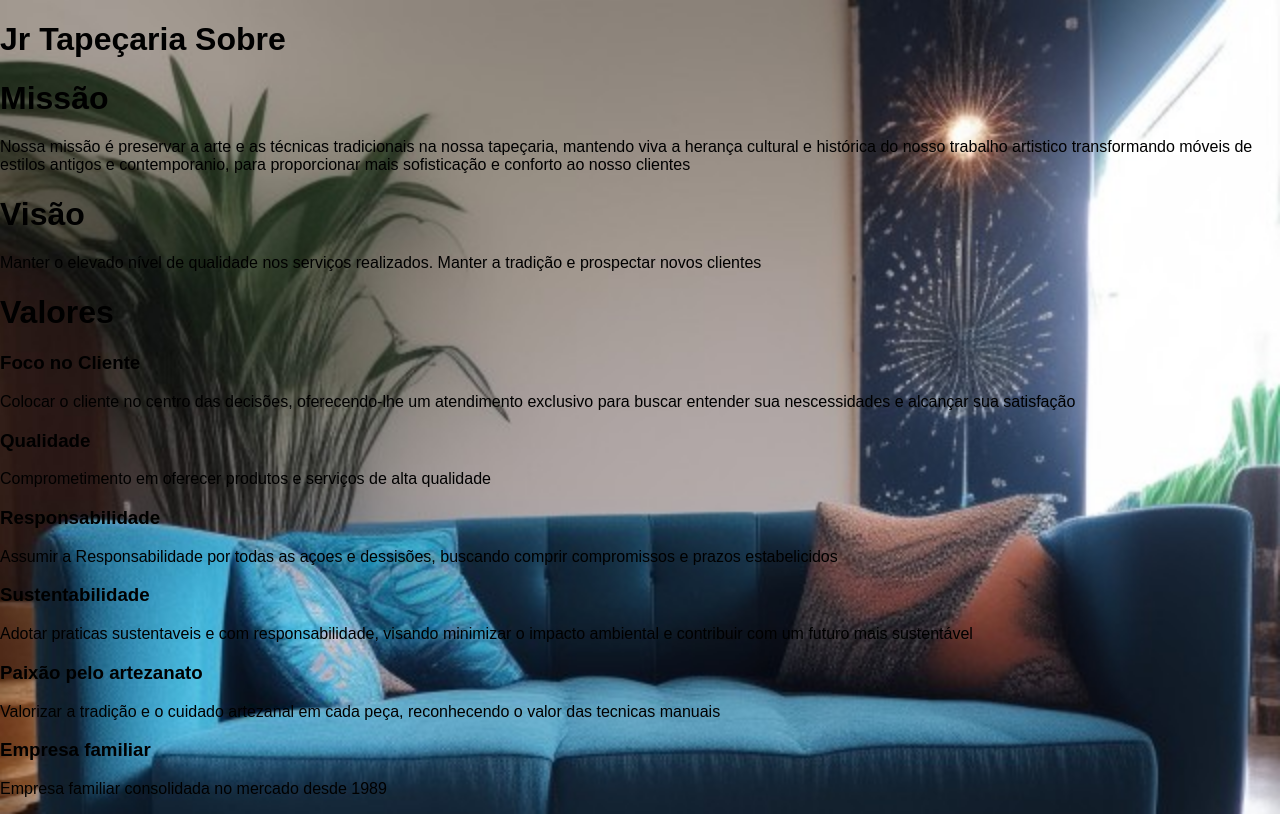
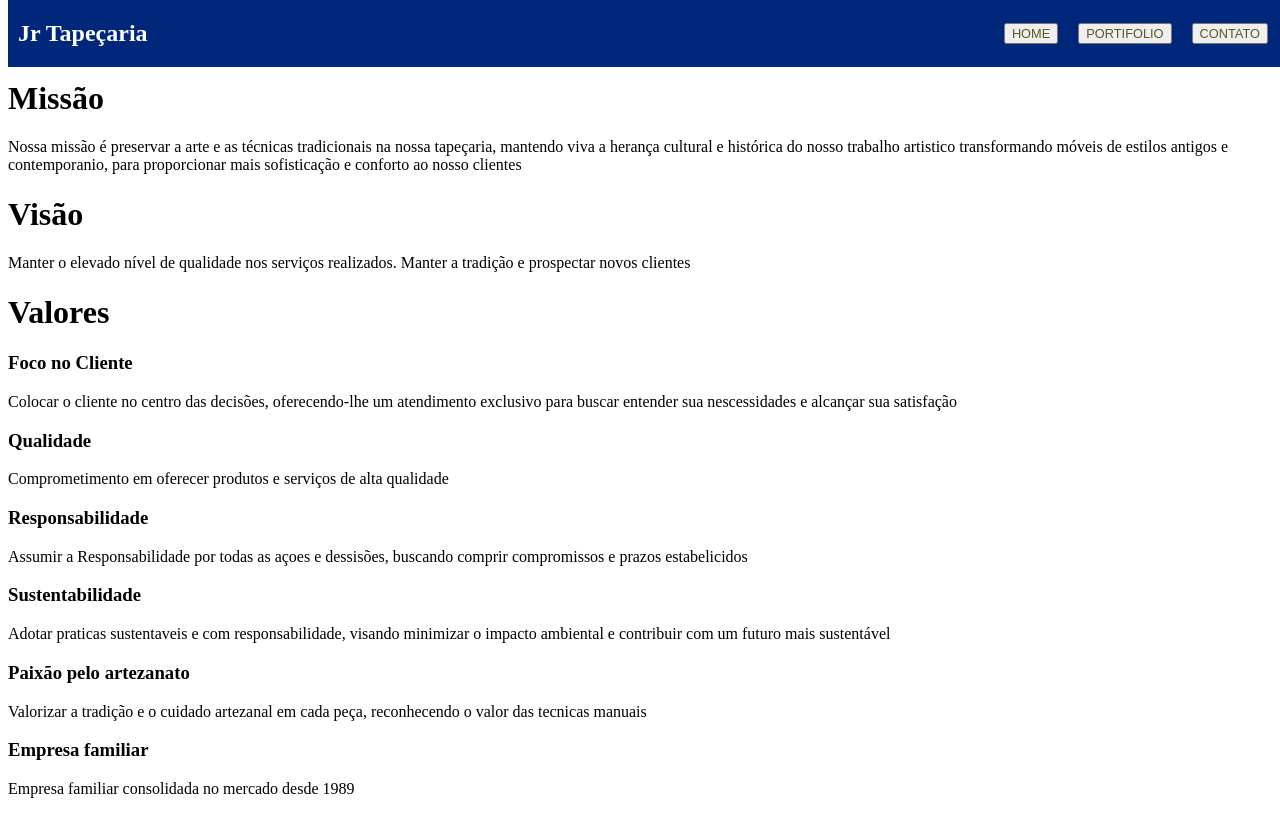
Before and after one commit to Otuada/Jrtapecaria, a React (Create React App) app: page /Sobre in a window 1280 px wide. Built offline with nearby package versions, Linux system fonts and the light colour scheme.

Commit message:
refazendo tudo

```diff
--- a/src/Components/Header/Header.js
+++ b/src/Components/Header/Header.js
@@ -0,0 +1,49 @@
+import React from "react";
+import { goToContanto, goToSobre, goToPortifolio, goToHome } from '../../Routes/Coordinator';
+import { useNavigate } from "react-router-dom"
+import { DivBotoes, DivHeader } from "./styled";
+
+
+export const HeaderFixo = () =>{
+
+
+    const navigate = useNavigate()
+
+    const toContato = () =>{
+        goToContanto(navigate)
+    }
+
+    const toPortifolio = () => {
+      goToPortifolio(navigate)
+    }
+
+    const toSobre = () =>{
+        goToSobre(navigate)
+    }
+
+    const toHome = () =>{
+        goToHome(navigate)
+    }
+    return (
+<div>
+    <DivHeader>
+
+
+           <img src='../../img/74061e09-1d09-42c2-91c5-470dc9021be8.jpg' alt="Logo Jr" onClick={toPortifolio}/>
+
+
+    <DivBotoes>
+    <nav>
+        <ul>
+            <li ><button  onClick={toSobre}>Sobre Nós</button></li>
+            <li ><button  onClick={toPortifolio}>Portifolio</button></li>
+            <li ><button  onClick={toContato}>Contato</button></li>
+        </ul>
+    </nav>
+
+
+    </DivBotoes>
+    </DivHeader>
+    </div>
+    )
+}
--- /dev/null
+++ b/src/Components/Header/styled.js
@@ -0,0 +1,48 @@
+import styled from "styled-components";
+
+
+export const DivBotoes = styled.nav`
+   ul {
+      margin: 0;
+      padding: 0;
+      list-style: none;
+      display: flex;
+      align-items: center;
+   }
+
+   ul li {
+      margin-right: 30px;
+   }
+
+   ul li button {
+      font-size: 1vw;
+      text-transform: uppercase;
+      color: #5D561F;
+      text-decoration: none;
+      cursor: pointer;
+   }
+
+   ul li button:hover {
+      text-decoration: blink;
+   }
+
+   header {
+      margin: 20px;
+   }
+`;
+
+export const DivHeader = styled.div`
+   background-color: #00277A;
+   position: fixed;
+   top: 0;
+   left: 0;
+   right: 0;
+   width: 100%;
+   z-index: 100;
+   padding: 20px;
+   display: flex;
+   justify-content: space-between;
+   align-items: center;
+   flex-direction: row;
+   color: #fff;
+`;
--- a/src/Paginas/Contato/contato.js
+++ b/src/Paginas/Contato/contato.js
@@ -1,10 +1,47 @@
 import React from "react";
+import { goToSobre, goToHome, goToPortifolio } from "../../Routes/Coordinator";
+import { useNavigate } from "react-router-dom";
+import { DivBotoes, DivHeader } from "./styled"
 
 export const Contato =() =>{
+
+    const navigate = useNavigate()
+
+
+    const toSobre = () => {
+      goToSobre(navigate)
+    }
+
+    const toHome = () =>{
+        goToHome(navigate)
+    }
+
+    const toPortifolio = () => {
+        goToPortifolio(navigate)
+      }
+
     return(
         <div>
+            <DivHeader>
+        <DivBotoes>
+          <header>
+               <h1>Jr Tapeçaria</h1>
+          </header>
+        </DivBotoes>
+        <DivBotoes>
+        <nav>
+            <ul>
+                <li ><button  onClick={toHome}>Home</button></li>
+                <li ><button  onClick={toSobre}>Sobre nós</button></li>
+                <li ><button  onClick={toPortifolio}>Portifolio</button></li>
+            </ul>
+        </nav>
+
+
+        </DivBotoes>
+        </DivHeader>
             <div>
-                <h1>Contato</h1>
+
             </div>
         </div>
     )
--- a/src/Paginas/Home/home.js
+++ b/src/Paginas/Home/home.js
@@ -1,7 +1,6 @@
 import React from "react"
-import { useNavigate } from "react-router-dom"
-import { goToContanto, goToSobre, goToPortifolio } from "../../Routes/Coordinator"
-import { DivBotoes, DivFundo, DivHeader,Section, FirstBackground, SecondBackground} from "./styled"
+import { BodyFundo,  Section } from "./styled"
+import { HeaderFixo } from "../../Components/Header/Header"
 
 
 
@@ -9,45 +8,16 @@ import { DivBotoes, DivFundo, DivHeader,Section, FirstBackground, SecondBackgrou
 
 export const Home = () =>{
 
-    const navigate = useNavigate()
 
-    const toContato = () =>{
-        goToContanto(navigate)
-    }
+    return(
+      <BodyFundo>
 
-    const toPortifolio = () => {
-      goToPortifolio(navigate)
-    }
-
-    const toSobre = () =>{
-        goToSobre(navigate)
-    }
-    return(
-      <DivFundo>
-
-       <DivHeader>
-        <DivBotoes>
-          <header>
-               <h1>Jr Tapeçaria</h1>
-          </header>
-        </DivBotoes>
-        <DivBotoes>
-        <nav>
-            <ul>
-                <li ><button  onClick={toSobre}>Jr Tapeçaria</button></li>
-                <li ><button  onClick={toPortifolio}>Portifolio</button></li>
-                <li ><button  onClick={toContato}>Contato</button></li>
-            </ul>
-        </nav>
-
-
-        </DivBotoes>
-        </DivHeader>
+       <HeaderFixo></HeaderFixo>
 
         <Section>
 
 
-            <h1>🛋 JR Tapeçaria - Três Décadas de Excelência em Estofados Residenciais 🛋</h1>
+            <h4> JR Tapeçaria - Três Décadas de Excelência em Estofados Residenciais </h4>
             <div id="cartao">
 
             <p className="card">Dê vida aos seus estofados com a perícia de uma equipe que acumula mais de trinta
@@ -96,7 +66,7 @@ export const Home = () =>{
 
 
 
-        </DivFundo>
+        </BodyFundo>
 
 
 
--- a/src/Paginas/Home/styled.js
+++ b/src/Paginas/Home/styled.js
@@ -1,34 +1,6 @@
 import styled from "styled-components";
 
-export const DivBotoes = styled.nav`
-   ul {
-      margin: 0;
-      padding: 0;
-      list-style: none;
-      display: flex;
-      align-items: center;
-   }
 
-   ul li {
-      margin-right: 20px;
-   }
-
-   ul li button {
-      font-size: 1vw;
-      text-transform: uppercase;
-      color: #5D561F;
-      text-decoration: none;
-      cursor: pointer;
-   }
-
-   ul li button:hover {
-      text-decoration: blink;
-   }
-
-   header {
-      margin: 10px;
-   }
-`;
 
 export const Section = styled.section`
   width: 100%;
@@ -36,13 +8,10 @@ export const Section = styled.section`
   border: 1px solid #ddd;
   border-radius: 8px;
   box-shadow: 2px 10px 10px rgba(0, 0, 5, 0.1);
-  margin: 500px 0;
-  padding: 0;
+  margin: 350px 0 0 0;
+  //padding: 0;
 
-  .card-container {
-  display: flex;
-  flex-wrap: wrap;
-}
+
 
 .card {
   background-color: #fff;
@@ -52,8 +21,8 @@ export const Section = styled.section`
   margin: 10px;
   box-shadow: 0 4px 8px 0 rgba(0, 0, 0, 0.2);
   transition: 0.3s;
-  width: calc(33.33% - 20px); /* Calcula 1/3 da largura menos margens */
-  font-size: 16px; /* Tamanho da fonte */
+  width: calc(37% - 20px); /* Calcula 1/3 da largura menos margens */
+  font-size: 19px; /* Tamanho da fonte */
 }
 
 .card:hover {
@@ -63,7 +32,15 @@ export const Section = styled.section`
 }
 `
 
-export const DivFundo = styled.body`
+export const BodyFundo = styled.div`
+
+
+    background-image: url('../../img/3ded0ee9-29ec-4298-812b-75ed7582f2cf.jpg');
+
+    background-attachment: fixed;
+    background-position: center center;
+    margin: 0;
+    padding: 0;
    display: flex;
    flex-wrap: wrap;
    justify-content: center;
@@ -90,7 +67,7 @@ export const DivHeader = styled.div`
    color: #fff;
 `;
 
-export const FirstBackground = styled.div`
+export const FirstBackground = styled.div`//teste
   background-image: url('../../img/sofa5.jpeg');
   background-size: cover;
   background-repeat: no-repeat;
@@ -103,7 +80,7 @@ export const FirstBackground = styled.div`
 `;
 
 
-export const SecondBackground = styled.div`
+export const SecondBackground = styled.div`//teste
   background-image: url('../../img/qmaxlb_bfb7a8ecd23448fa37210dc0deb29936fbd09769.jpg'); // Substitua com o caminho da sua segunda imagem
   background-size: cover;
   background-repeat: no-repeat;
--- a/src/Paginas/Portifolio/Portifolio.js
+++ b/src/Paginas/Portifolio/Portifolio.js
@@ -1,12 +1,54 @@
 import React from "react";
 import GaleriaImagens from "../../Components/galeriaImagem";
+import { goToContanto,  goToSobre, goToHome } from "../../Routes/Coordinator";
+import { useNavigate } from "react-router-dom";
+import { DivBotoes, DivHeader } from "./styled"
 
 
 
 export const Portifolio = () =>{
+
+    const navigate = useNavigate()
+
+    const toContato = () =>{
+        goToContanto(navigate)
+    }
+
+    const toSobre = () => {
+      goToSobre(navigate)
+    }
+
+    const toHome = () =>{
+        goToHome(navigate)
+    }
+
+
     return(
     <div>
-            <GaleriaImagens />
+          <DivHeader>
+        <DivBotoes>
+          <header>
+               <h1>Jr Tapeçaria</h1>
+          </header>
+        </DivBotoes>
+        <DivBotoes>
+        <nav>
+            <ul>
+                <li ><button  onClick={toHome}>Home</button></li>
+                <li ><button  onClick={toSobre}>Sobre nós</button></li>
+                <li ><button  onClick={toContato}>Contato</button></li>
+            </ul>
+        </nav>
+
+
+        </DivBotoes>
+        </DivHeader>
+        <div>
+
+        </div>
+            <div>
+                <GaleriaImagens />
+            </div>
     </div>
     )
 }
--- /dev/null
+++ b/src/Paginas/Portifolio/styled.js
@@ -0,0 +1,46 @@
+import styled from "styled-components";
+
+export const DivBotoes = styled.nav`
+   ul {
+      margin: 0;
+      padding: 0;
+      list-style: none;
+      display: flex;
+      align-items: center;
+   }
+
+   ul li {
+      margin-right: 20px;
+   }
+
+   ul li button {
+      font-size: 1vw;
+      text-transform: uppercase;
+      color: #5D561F;
+      text-decoration: none;
+      cursor: pointer;
+   }
+
+   ul li button:hover {
+      text-decoration: blink;
+   }
+
+   header {
+      margin: 10px;
+   }
+`;
+
+
+export const DivHeader = styled.div`
+   background-color: #00277A;
+   position: fixed;
+   top: 0;
+   width: 100%;
+   z-index: 100;
+   padding: 0;
+   display: flex;
+   justify-content: space-between;
+   align-items: center;
+   flex-direction: row;
+   color: #fff;
+`;
--- a/src/Paginas/Sobre/sobre.js
+++ b/src/Paginas/Sobre/sobre.js
@@ -1,10 +1,43 @@
 import React from "react";
+import { goToContanto,  goToPortifolio, goToHome } from "../../Routes/Coordinator";
+import { useNavigate } from "react-router-dom";
+import { DivBotoes, DivHeader } from "./styled"
 
 export const Sobre =() =>{
+    const navigate = useNavigate()
 
+    const toContato = () =>{
+        goToContanto(navigate)
+    }
+
+    const toPortifolio = () => {
+        goToPortifolio(navigate)
+      }
+
+    const toHome = () =>{
+        goToHome(navigate)
+    }
 
     return(
         <div>
+             <DivHeader>
+        <DivBotoes>
+          <header>
+               <h1>Jr Tapeçaria</h1>
+          </header>
+        </DivBotoes>
+        <DivBotoes>
+        <nav>
+            <ul>
+                <li ><button  onClick={toHome}>Home</button></li>
+                <li ><button  onClick={toPortifolio}>Portifolio</button></li>
+                <li ><button  onClick={toContato}>Contato</button></li>
+            </ul>
+        </nav>
+
+
+        </DivBotoes>
+        </DivHeader>
             <div>
             <h1>Jr Tapeçaria Sobre</h1>
             <h1>Missão</h1>
--- a/src/Paginas/Sobre/styled.js
+++ b/src/Paginas/Sobre/styled.js
@@ -0,0 +1,46 @@
+import styled from "styled-components";
+
+export const DivBotoes = styled.nav`
+   ul {
+      margin: 0;
+      padding: 0;
+      list-style: none;
+      display: flex;
+      align-items: center;
+   }
+
+   ul li {
+      margin-right: 20px;
+   }
+
+   ul li button {
+      font-size: 1vw;
+      text-transform: uppercase;
+      color: #5D561F;
+      text-decoration: none;
+      cursor: pointer;
+   }
+
+   ul li button:hover {
+      text-decoration: blink;
+   }
+
+   header {
+      margin: 10px;
+   }
+`;
+
+
+export const DivHeader = styled.div`
+   background-color: #00277A;
+   position: fixed;
+   top: 0;
+   width: 100%;
+   z-index: 100;
+   padding: 0;
+   display: flex;
+   justify-content: space-between;
+   align-items: center;
+   flex-direction: row;
+   color: #fff;
+`;
--- a/src/global.css
+++ b/src/global.css
@@ -1,5 +1,5 @@
 
-body {
+/*body {
     font-family: Arial, sans-serif;
     background-image: url('./img/sofa5.jpeg');
     background-size: cover;
@@ -9,4 +9,4 @@ body {
     margin: 0;
     padding: 0;
 
-  }
+  }*/
```
